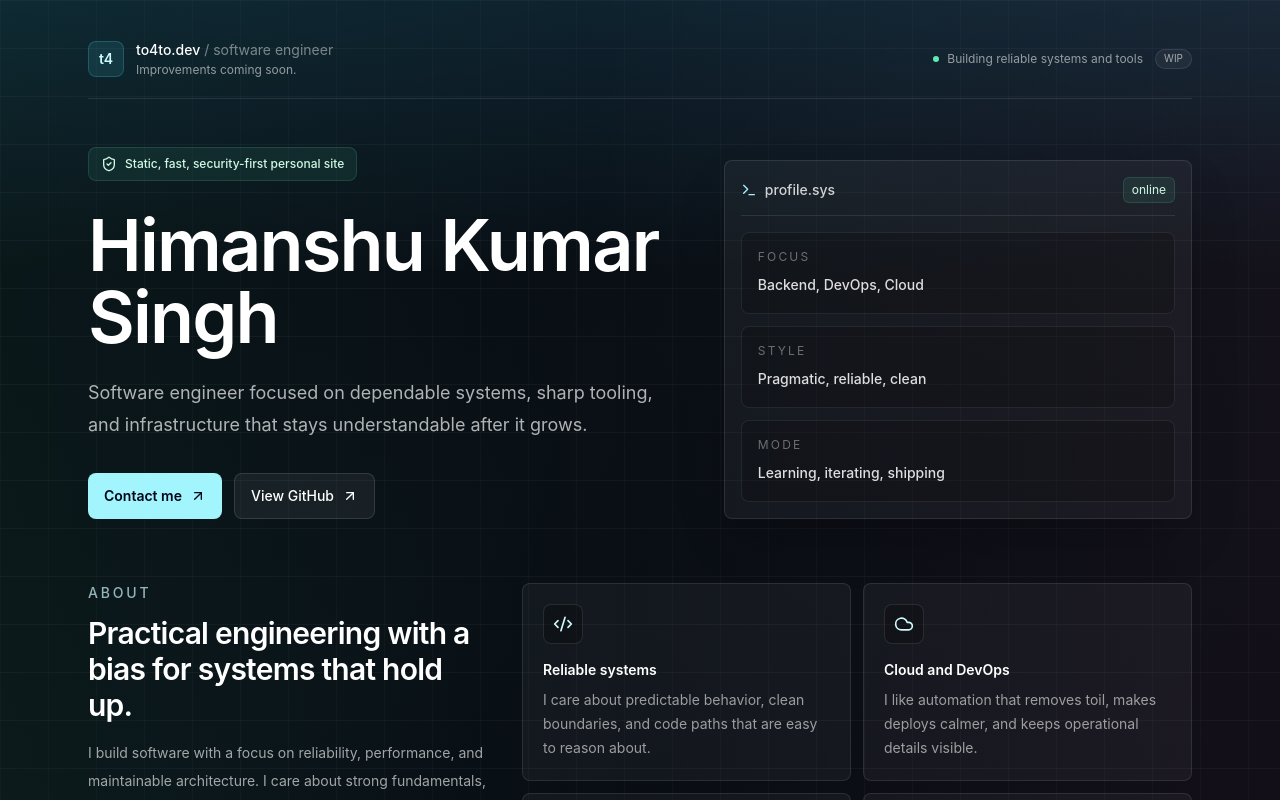
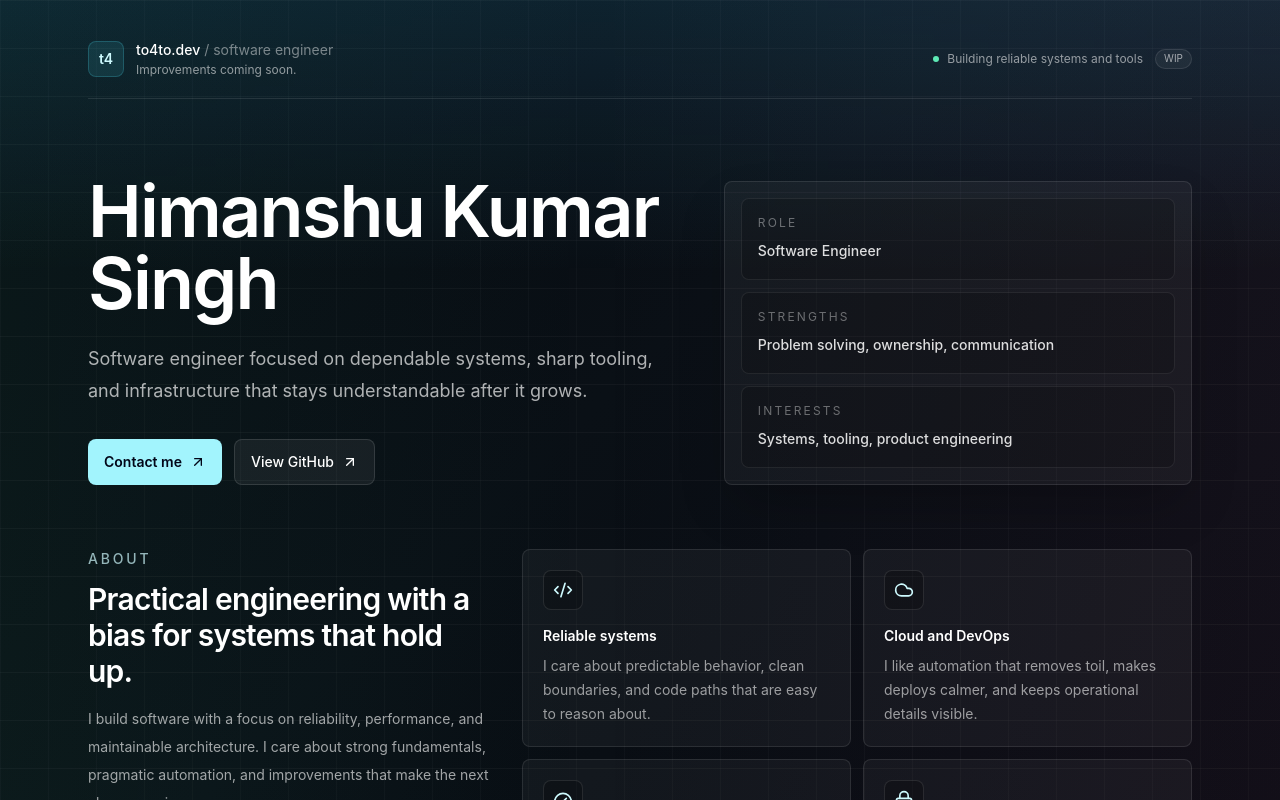
Before and after one commit to to4to/to4to.github.io, a Next.js app: page / in a window 1280 px wide. Shown: the top 800 px of the page. Built offline with nearby package versions, Linux system fonts and the light colour scheme.

Commit message:
Make hero copy generic

```diff
--- a/src/components/Hero.tsx
+++ b/src/components/Hero.tsx
@@ -1,20 +1,15 @@
-import { ArrowUpRight, ShieldCheck, Terminal } from "lucide-react";
+import { ArrowUpRight } from "lucide-react";
 
 const highlights = [
-    { label: "Focus", value: "Backend, DevOps, Cloud" },
-    { label: "Style", value: "Pragmatic, reliable, clean" },
-    { label: "Mode", value: "Learning, iterating, shipping" },
+    { label: "Role", value: "Software Engineer" },
+    { label: "Strengths", value: "Problem solving, ownership, communication" },
+    { label: "Interests", value: "Systems, tooling, product engineering" },
 ];
 
 const Hero = () => {
     return (
         <section className="grid gap-10 lg:grid-cols-[1.12fr_0.88fr] lg:items-end">
             <div>
-                <div className="inline-flex items-center gap-2 rounded-lg border border-emerald-300/15 bg-emerald-300/8 px-3 py-2 text-xs font-medium text-emerald-100">
-                    <ShieldCheck className="h-4 w-4" aria-hidden="true" />
-                    Static, fast, security-first personal site
-                </div>
-
                 <h1 className="mt-7 max-w-3xl text-5xl font-semibold tracking-tight text-white sm:text-6xl lg:text-7xl">
                     Himanshu Kumar Singh
                 </h1>
@@ -47,16 +42,6 @@ const Hero = () => {
             </div>
 
             <div className="rounded-lg border border-white/10 bg-white/[0.045] p-4 shadow-2xl shadow-black/25">
-                <div className="mb-4 flex items-center justify-between border-b border-white/10 pb-3">
-                    <div className="flex items-center gap-2 text-sm font-medium text-white/80">
-                        <Terminal className="h-4 w-4 text-cyan-200" aria-hidden="true" />
-                        profile.sys
-                    </div>
-                    <span className="rounded-md border border-emerald-300/15 bg-emerald-300/8 px-2 py-1 text-xs text-emerald-100">
-                        online
-                    </span>
-                </div>
-
                 <div className="space-y-3">
                     {highlights.map((item) => (
                         <div
```
